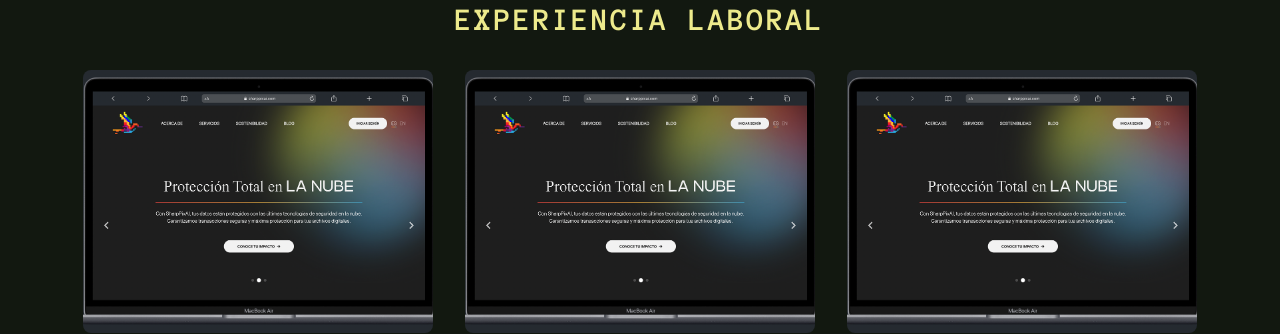
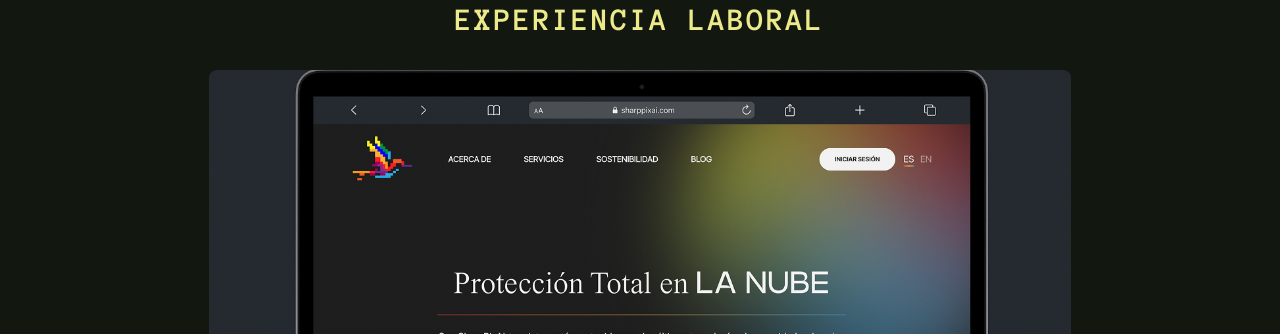
Before and after one commit to ArayaCG/Portfolio-front, a React (Vite) app: page / in a window 1280 px wide. Shown: the part 618-952 px from the top of the page. Built offline with nearby package versions, Linux system fonts and the light colour scheme.

Commit message:
Se hizo un cambio para que se vea mejor una sola card y dos. Además de un poco más de logica de estilos.

```diff
--- a/src/components/ExperienceCard/ExperienceCard.styles.ts
+++ b/src/components/ExperienceCard/ExperienceCard.styles.ts
@@ -1,11 +1,14 @@
 import styled from "styled-components";
 import { BoldText, RegularText } from "../../styles/typography";
+import { CardContainerProps } from "./ExperienceCard.type";
 
-export const CardContainer = styled.div`
+
+
+export const CardContainer = styled.div<CardContainerProps>`
     position: relative;
     width: 100%;
     height: 0;
-    padding-bottom: 75%;
+    padding-bottom: ${(props) => (props.isSingleItem ? "56.25%" : "75%")};
     border-radius: ${({ theme }) => theme.borderRadius.medium};
     overflow: hidden;
     cursor: pointer;
@@ -41,7 +44,7 @@ export const Overlay = styled.div`
     left: 0;
     width: 100%;
     height: 100%;
-    background: linear-gradient(to bottom, rgba(0, 0, 0, 0) 0%, rgba(0, 0, 0, 0.7) 50%, rgba(0, 0, 0, 0.95) 100%);
+    background: linear-gradient(to bottom, rgba(0, 0, 0, 0) 0%, rgba(0, 0, 0, 0.7) 50%, rgba(0, 0, 0) 100%);
     opacity: 0;
     transition: opacity 0.3s ease;
 `;
--- a/src/components/ExperienceCard/ExperienceCard.tsx
+++ b/src/components/ExperienceCard/ExperienceCard.tsx
@@ -14,7 +14,7 @@ import {
     Title,
 } from "./ExperienceCard.styles";
 
-const ProjectCard: React.FC<Experience> = ({
+const ProjectCard: React.FC<Experience & { isSingleItem?: boolean }> = ({
     id,
     image_url,
     logo_url,
@@ -24,9 +24,10 @@ const ProjectCard: React.FC<Experience> = ({
     url_deploy,
     type,
     date,
+    isSingleItem = false,
 }) => {
     return (
-        <CardContainer>
+        <CardContainer isSingleItem={isSingleItem}>
             <ProjectImage src={image_url} alt={name + " " + id + " " + type} />
             <Overlay className="overlay" />
             <ContentContainer className="content">
--- a/src/section/ExperienceSection/ExperienceSection.styles.ts
+++ b/src/section/ExperienceSection/ExperienceSection.styles.ts
@@ -1,33 +1,28 @@
 import styled from "styled-components";
+import { ProjectsGridProps } from "../../components/ExperienceCard/ExperienceCard.type";
 
 export const SectionContainer = styled.section`
     padding: ${({ theme }) => theme.spacing.xxl} 0;
+    width: 100%;
 `;
 
-export const SectionTitle = styled.h2`
-    color: ${({ theme }) => theme.colors.title};
-    font-size: ${({ theme }) => theme.fontSizes.xxlarge};
-    text-align: center;
-    margin-bottom: ${({ theme }) => theme.spacing.xl};
-    text-transform: uppercase;
-    letter-spacing: 2px;
-`;
-
-export const ProjectsGrid = styled.div`
+export const ProjectsGrid = styled.div<ProjectsGridProps>`
     display: grid;
     gap: ${({ theme }) => theme.spacing.xl};
 
-    grid-template-columns: minmax(280px, 1fr);
-    justify-content: center;
+    grid-template-columns: ${(props) => (props.itemCount === 1 ? "1fr" : "repeat(1, 1fr)")};
+    max-width: ${(props) => (props.itemCount === 1 ? "90%" : "100%")};
+    margin: ${(props) => (props.itemCount === 1 ? "0 auto" : "0")};
 
     @media (min-width: ${({ theme }) => theme.breakpoints.tablet}) {
-        grid-template-columns: repeat(auto-fit, minmax(280px, 350px));
-        justify-content: center;
+        grid-template-columns: ${(props) => (props.itemCount === 1 ? "1fr" : "repeat(2, 1fr)")};
+        max-width: ${(props) => (props.itemCount === 1 ? "80%" : "100%")};
     }
 
     @media (min-width: ${({ theme }) => theme.breakpoints.desktop}) {
-        grid-template-columns: repeat(auto-fit, minmax(280px, 350px));
-        justify-content: center;
+        /* Cambiado de repeat(3, 1fr) a repeat(2, 1fr) para mostrar 2 elementos por fila */
+        grid-template-columns: ${(props) => (props.itemCount === 1 ? "1fr" : "repeat(2, 1fr)")};
+        max-width: ${(props) => (props.itemCount === 1 ? "70%" : "100%")};
     }
 `;
 
--- a/src/section/ExperienceSection/ExperienceSection.tsx
+++ b/src/section/ExperienceSection/ExperienceSection.tsx
@@ -1,15 +1,28 @@
+import React from "react";
 import ExperienceCard from "../../components/ExperienceCard/ExperienceCard";
 import { Experience, ExperiencesContainerProps, Type } from "../../components/ExperienceCard/ExperienceCard.type";
 import Title from "../../components/Title/Title";
 import { ProjectsGrid, SectionContainer, TitleWrapper } from "./ExperienceSection.styles";
 
-// Datos de ejemplo actualizados con la nueva estructura
 export const sampleExperiences: Experience[] = [
     {
         id: 1,
         name: "CatTasks",
-        description: "Plataforma colaborativa para gestionar tareas de forma eficiente y divertida.",
-        technologies: ["React", "Node.js", "MongoDB"],
+        description:
+            "Proyecto final del bootcamp de Henry, enfocado en desarrollar una plataforma de gestión y estimación de tareas para equipos de desarrollo de software. Esta solución ofrece una experiencia más integrada y colaborativa, permitiendo la creación y seguimiento de tareas.",
+        technologies: [
+            "NestJS",
+            "TypeScript",
+            "TypeORM",
+            "Swagger",
+            "Docker",
+            "Cloudinary",
+            "Mailchimp",
+            "Nodemailer",
+            "PostgreSQL",
+            "Jira",
+            "Git",
+        ],
         date: "2024-03",
         url_deploy: "https://github.com/",
         image_url: "/public/Screenshot 2025-03-27 at 3.37.47 PM.png",
@@ -23,61 +36,6 @@ export const sampleExperiences: Experience[] = [
         technologies: ["JavaScript", "Canvas API", "Firebase"],
         date: "2024-02",
         url_deploy: "https://codepen.io/",
-        image_url: "/public/Screenshot 2025-03-27 at 3.37.47 PM.png",
-        logo_url: "/public/SharpPixAI 1.png",
-        type: Type.Project,
-    },
-    {
-        id: 3,
-        name: "EcoTracker",
-        description: "Aplicación para monitorear y reducir tu huella de carbono con recomendaciones personalizadas.",
-        technologies: ["React Native", "GraphQL", "AWS"],
-        date: "2024-01",
-        url_deploy: "https://gitlab.com/",
-        image_url: "/public/Screenshot 2025-03-27 at 3.37.47 PM.png",
-        logo_url: "/public/SharpPixAI 1.png",
-        type: Type.Experience,
-    },
-    {
-        id: 1,
-        name: "CatTasks",
-        description: "Plataforma colaborativa para gestionar tareas de forma eficiente y divertida.",
-        technologies: ["React", "Node.js", "MongoDB"],
-        date: "2024-03",
-        url_deploy: "https://github.com/",
-        image_url: "/public/Screenshot 2025-03-27 at 3.37.47 PM.png",
-        logo_url: "/public/SharpPixAI 1.png",
-        type: Type.Project,
-    },
-    {
-        id: 2,
-        name: "Pixel Art Studio",
-        description: "Editor de pixel art con herramientas avanzadas y exportación en múltiples formatos.",
-        technologies: ["JavaScript", "Canvas API", "Firebase"],
-        date: "2024-02",
-        url_deploy: "https://codepen.io/",
-        image_url: "/public/Screenshot 2025-03-27 at 3.37.47 PM.png",
-        logo_url: "/public/SharpPixAI 1.png",
-        type: Type.Project,
-    },
-    {
-        id: 3,
-        name: "EcoTracker",
-        description: "Aplicación para monitorear y reducir tu huella de carbono con recomendaciones personalizadas.",
-        technologies: ["React Native", "GraphQL", "AWS"],
-        date: "2024-01",
-        url_deploy: "https://gitlab.com/",
-        image_url: "/public/Screenshot 2025-03-27 at 3.37.47 PM.png",
-        logo_url: "/public/SharpPixAI 1.png",
-        type: Type.Experience,
-    },
-    {
-        id: 1,
-        name: "CatTasks",
-        description: "Plataforma colaborativa para gestionar tareas de forma eficiente y divertida.",
-        technologies: ["React", "Node.js", "MongoDB"],
-        date: "2024-03",
-        url_deploy: "https://github.com/",
         image_url: "/public/Screenshot 2025-03-27 at 3.37.47 PM.png",
         logo_url: "/public/SharpPixAI 1.png",
         type: Type.Project,
@@ -123,7 +81,7 @@ const ExperiencesContainer: React.FC<ExperiencesContainerProps> = ({
                     <TitleWrapper>
                         <Title text={experiencesTitle} />
                     </TitleWrapper>
-                    <ProjectsGrid>
+                    <ProjectsGrid itemCount={workExperiences.length}>
                         {workExperiences.map((experience) => (
                             <ExperienceCard
                                 key={experience.id}
@@ -136,6 +94,7 @@ const ExperiencesContainer: React.FC<ExperiencesContainerProps> = ({
                                 url_deploy={experience.url_deploy}
                                 date={experience.date}
                                 type={experience.type}
+                                isSingleItem={workExperiences.length === 1}
                             />
                         ))}
                     </ProjectsGrid>
@@ -146,7 +105,7 @@ const ExperiencesContainer: React.FC<ExperiencesContainerProps> = ({
                     <TitleWrapper>
                         <Title text={projectsTitle} />
                     </TitleWrapper>
-                    <ProjectsGrid>
+                    <ProjectsGrid itemCount={projects.length}>
                         {projects.map((project) => (
                             <ExperienceCard
                                 key={project.id}
@@ -159,6 +118,7 @@ const ExperiencesContainer: React.FC<ExperiencesContainerProps> = ({
                                 url_deploy={project.url_deploy}
                                 date={project.date}
                                 type={project.type}
+                                isSingleItem={projects.length === 1}
                             />
                         ))}
                     </ProjectsGrid>
```
Also changed, not shown: src/components/ExperienceCard/ExperienceCard.type.ts (+14 -2 lines).
